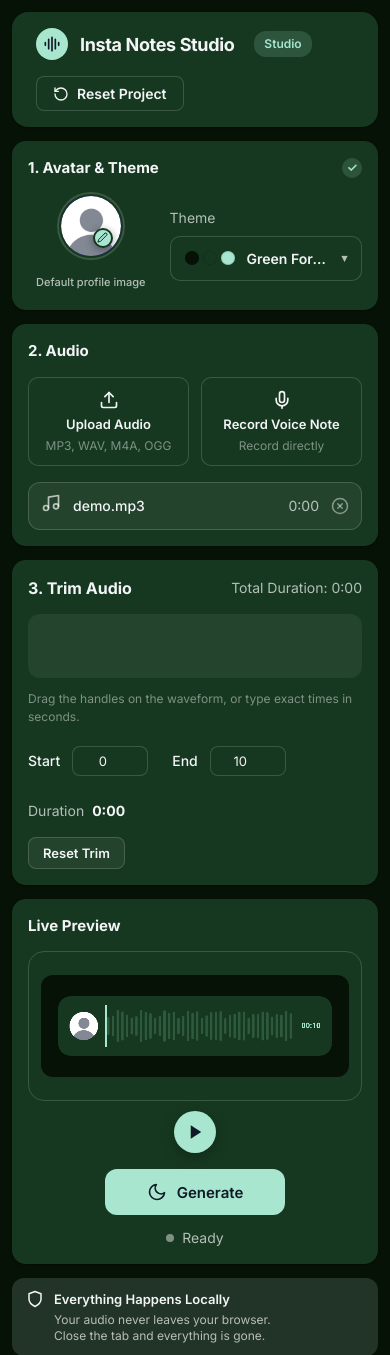
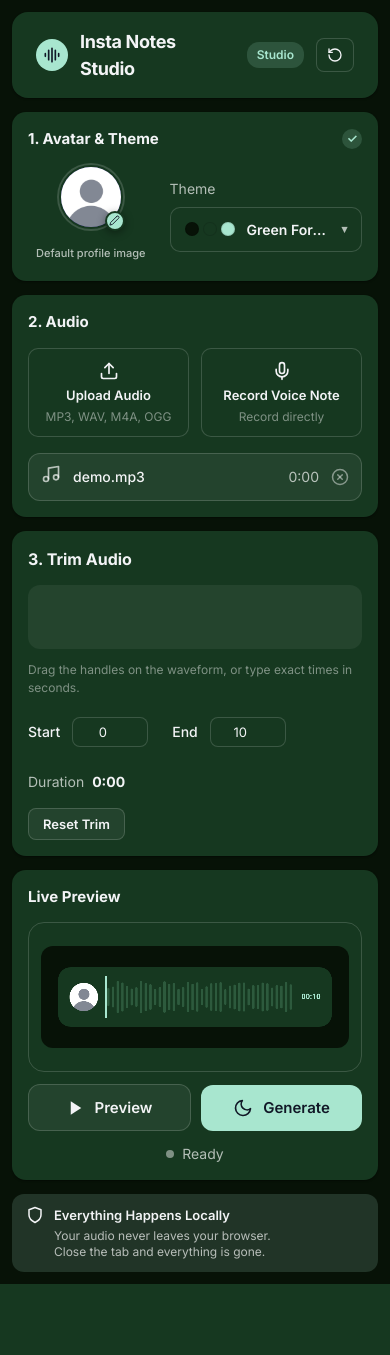
Before and after one commit to mr-velosofy/Insta-Notes, a FastAPI app: page /studio in a window 390 px wide. Shown: the top 1355 px of the page. After the commit the page ends 1284 px from the top, so only its background shows below. Run offline with FastAPI, Linux system fonts and the light colour scheme.

Commit message:
Studio UI polish: header, preview, locks and avatar fixes
- Mobile: keep header in a row so Reset Project stays top-right;
  hide the button text and show the icon only on small screens.
- Preview: replace the round play circle with a text button
  (Preview/Pause label swaps with the icon), placed side-by-side
  with Generate in a centered action row; both share width on mobile.
- Active-file row now locks (opacity + pointer-events none) during
  preview/record/render; remove-file is disabled while busy.
- Audio panel duration shows the full source length instead of the
  trimmed duration; removed the redundant Total Duration line from
  the Trim header and moved its checkmark to the right edge.
- Avatar: removed the simulated face pseudo-elements/eyes and
  overflow clipping; the pencil badge straddles the circle edge at
  -2px (desktop) / -4px (mobile).

```diff
--- a/js/app.js
+++ b/js/app.js
@@ -35,14 +35,16 @@ const els = {
   audioInput: document.getElementById("audio-input"),
   audioInfo: document.getElementById("audio-info"),
   audioDuration: document.getElementById("audio-duration"),
+  activeFile: document.getElementById("active-file"),
   fileRemove: document.getElementById("file-remove"),
   trimWave: document.getElementById("trim-wave"),
-  trimDuration: document.getElementById("trim-duration"),
   trimSelected: document.getElementById("trim-duration-selected"),
   trimStart: document.getElementById("trim-start"),
   trimEnd: document.getElementById("trim-end"),
   trimReset: document.getElementById("trim-reset"),
   playBtn: document.getElementById("play-btn"),
+  playIcon: document.getElementById("play-icon"),
+  playLabel: document.getElementById("play-label"),
   generateBtn: document.getElementById("generate-btn"),
   generateFill: document.getElementById("generate-fill"),
   generateLabel: document.getElementById("generate-label"),
@@ -71,9 +73,10 @@ function cssVar(name, fallback) {
 const PLAY_ICON = `<svg viewBox="0 0 24 24" fill="currentColor"><polygon points="5 3 19 12 5 21 5 3"></polygon></svg>`;
 const PAUSE_ICON = `<svg viewBox="0 0 24 24" fill="currentColor"><rect x="6" y="4" width="4" height="16" rx="1"></rect><rect x="14" y="4" width="4" height="16" rx="1"></rect></svg>`;
 
-/** Swap the play/pause icon on the round preview button. */
+/** Swap the play/pause icon + label on the Preview button. */
 function setPlayLabel(playing) {
-  els.playBtn.innerHTML = playing ? PAUSE_ICON : PLAY_ICON;
+  els.playIcon.innerHTML = playing ? PAUSE_ICON : PLAY_ICON;
+  els.playLabel.textContent = playing ? "Pause" : "Preview";
   els.playBtn.setAttribute("aria-label", playing ? "Pause preview" : "Play preview");
 }
 
@@ -329,7 +332,7 @@ function applyTrim() {
 
   updateTrimUI();
   els.audioInfo.textContent = fileName;
-  els.audioDuration.textContent = fmtTime(currentDuration);
+  els.audioDuration.textContent = fmtTime(sourceBuffer.duration);
 }
 
 function resetTrim() {
@@ -342,8 +345,6 @@ function resetTrim() {
 function updateTrimUI() {
   els.trimStart.value = Math.max(0, +fmtDur(trim.start));
   els.trimEnd.value = +fmtDur(trim.end);
-  const total = sourceBuffer ? fmtTime(sourceBuffer.duration) : "0:00";
-  els.trimDuration.textContent = `Total Duration: ${total}`;
   els.trimSelected.textContent = fmtTime(trim.end - trim.start);
   drawTrimWave();
 }
@@ -859,6 +860,7 @@ const LOCKABLE = [
   els.trimStart,
   els.trimEnd,
   els.trimReset,
+  els.fileRemove,
 ];
 
 /** Disable user-facing controls (avatar, theme, audio, trim) while busy. */
@@ -869,6 +871,7 @@ function setControlsLocked(locked) {
   els.avatarBox.classList.toggle("locked", locked);
   els.themePicker.classList.toggle("locked", locked);
   els.trimWave.classList.toggle("locked", locked);
+  if (els.activeFile) els.activeFile.classList.toggle("locked", locked);
 }
 
 const SOURCE_LOCKABLE = [
@@ -877,6 +880,7 @@ const SOURCE_LOCKABLE = [
   els.trimStart,
   els.trimEnd,
   els.trimReset,
+  els.fileRemove,
 ];
 
 /** Lock audio-source + trim controls while previewing, keeping avatar and
@@ -886,6 +890,7 @@ function setSourceLocked(locked) {
     if (el) el.disabled = locked;
   });
   els.trimWave.classList.toggle("locked", locked);
+  if (els.activeFile) els.activeFile.classList.toggle("locked", locked);
 }
 
 async function runGenerate() {
--- a/styles/studio.css
+++ b/styles/studio.css
@@ -219,7 +219,6 @@ button { cursor: pointer; font-family: inherit; border: none; background: none;
   border-radius: 50%;
   background-color: #312e81; /* Indigo base */
   position: relative;
-  overflow: hidden;
   border: 2px solid var(--card-bg);
   box-shadow: 0 0 0 2px var(--panel-border, #e5e7eb);
   cursor: pointer;
@@ -228,20 +227,6 @@ button { cursor: pointer; font-family: inherit; border: none; background: none;
 }
 .avatar-preview:hover { box-shadow: 0 0 0 2px var(--brand-orange); }
 .avatar-preview.locked { opacity: 0.5; pointer-events: none; }
-
-/* Simulating the avatar face (fallback behind the chosen image) */
-.avatar-preview::after {
-  content: ""; position: absolute; bottom: -10%; left: 50%; transform: translateX(-50%);
-  width: 80%; height: 60%; background-color: #4338ca; border-radius: 50% 50% 0 0;
-}
-.avatar-preview::before {
-  content: ""; position: absolute; top: 25%; left: 50%; transform: translateX(-50%);
-  width: 45%; height: 45%; background-color: #ffedd5; border-radius: 50%; z-index: 1;
-}
-.avatar-eyes {
-  position: absolute; top: 45%; left: 50%; transform: translateX(-50%);
-  width: 30px; height: 8px; background-color: #1e1b4b; border-radius: 10px; z-index: 2;
-}
 
 #avatar-preview {
   position: relative;
@@ -270,11 +255,12 @@ button { cursor: pointer; font-family: inherit; border: none; background: none;
   background-color: var(--accent-soft, rgba(249, 115, 22, 0.12));
 }
 
-/* Pencil overlay on the avatar circle — signals it is customizable. */
+/* Pencil overlay on the avatar circle — straddles the edge, slightly above
+   and to the left of the bottom-right corner. */
 .avatar-edit-badge {
   position: absolute;
-  bottom: 8px;
-  right: 8px;
+  bottom: -2px;
+  right: -2px;
   z-index: 6;
   width: 24px;
   height: 24px;
@@ -500,6 +486,12 @@ button { cursor: pointer; font-family: inherit; border: none; background: none;
 .btn-icon:hover { color: var(--text-main); }
 .btn-icon svg { width: 18px; height: 18px; }
 
+/* The active-file row is disabled while previewing, recording or rendering. */
+.active-file.locked {
+  opacity: 0.5;
+  pointer-events: none;
+}
+
 /* --- Local Privacy Notice --- */
 .privacy-notice {
   background-color: var(--accent-soft, #fff7ed);
@@ -533,27 +525,32 @@ button { cursor: pointer; font-family: inherit; border: none; background: none;
   border-radius: 12px;
 }
 
-/* Play button sits in its own centered row below the preview stage. */
-.preview-controls {
+/* Preview + Generate buttons sit side-by-side in a centered row. */
+.action-row {
   display: flex;
   justify-content: center;
-  margin-top: 14px;
+  align-items: center;
+  gap: 14px;
+  margin-top: 16px;
 }
-.play-btn {
-  width: 52px;
-  height: 52px;
-  background-color: var(--btn-primary-bg, #111);
-  color: var(--btn-primary-fg, white);
-  border-radius: 50%;
+.btn-preview {
   display: flex;
   align-items: center;
   justify-content: center;
-  box-shadow: 0 4px 14px rgba(0, 0, 0, 0.25);
-  transition: transform 0.2s, background-color 0.2s;
+  gap: 10px;
+  min-width: 220px;
+  background-color: var(--btn-bg-light);
+  color: var(--text-main);
+  border: 1px solid var(--panel-border);
+  padding: 14px 40px;
+  border-radius: 12px;
+  font-size: 1rem;
+  font-weight: 600;
+  transition: background-color 0.2s, transform 0.2s;
 }
-.play-btn:hover:not(:disabled) { transform: scale(1.08); background-color: var(--btn-primary-hover, #000); }
-.play-btn svg { width: 22px; height: 22px; margin-left: 2px; }
-.play-btn:disabled { opacity: 0.5; cursor: not-allowed; }
+.btn-preview:hover:not(:disabled) { background-color: var(--btn-bg-hover); transform: translateY(-1px); }
+.btn-preview svg { width: 18px; height: 18px; }
+.btn-preview:disabled { opacity: 0.5; cursor: not-allowed; }
 
 /* --- Trim Audio Panel --- */
 .trim-panel-header {
@@ -563,7 +560,6 @@ button { cursor: pointer; font-family: inherit; border: none; background: none;
   margin-bottom: 24px;
 }
 .trim-title { font-size: 1rem; font-weight: 700; }
-.trim-total { font-size: 0.875rem; color: var(--text-muted); }
 
 .trimmer-container {
   position: relative;
@@ -641,11 +637,6 @@ button { cursor: pointer; font-family: inherit; border: none; background: none;
 .btn-secondary:disabled { opacity: 0.5; cursor: not-allowed; }
 
 /* --- Generate Button (inside the Live Preview panel) --- */
-.generate-row {
-  display: flex;
-  justify-content: center;
-  margin-top: 16px;
-}
 .btn-generate {
   position: relative;
   display: flex;
@@ -798,7 +789,9 @@ button { cursor: pointer; font-family: inherit; border: none; background: none;
   body { padding: 12px; overflow-x: hidden; }
   .trim-inputs { flex-direction: column; gap: 16px; align-items: flex-start; }
   .input-group-row { flex-wrap: wrap; }
-  .header { flex-direction: column; gap: 16px; align-items: flex-start; }
+  .header { gap: 12px; align-items: center; }
+  #reset-btn { padding: 8px 10px; }
+  .reset-text { display: none; }
 
   /* Compact, always-expanded layout (no collapsible panels on mobile) with
      smaller controls so everything fits without scrolling gymnastics. */
@@ -808,7 +801,7 @@ button { cursor: pointer; font-family: inherit; border: none; background: none;
   .app-container { gap: 14px; }
   .avatar-theme-section { gap: 16px; }
   .avatar-preview { width: 64px; height: 64px; }
-  .avatar-edit-badge { width: 20px; height: 20px; }
+  .avatar-edit-badge { width: 20px; height: 20px; bottom: -4px; right: -4px; }
   .avatar-edit-badge svg { width: 11px; height: 11px; }
   .avatar-label { font-size: 0.6875rem; }
 
@@ -823,14 +816,12 @@ button { cursor: pointer; font-family: inherit; border: none; background: none;
   .privacy-text p { font-size: 0.75rem; line-height: 1.35; }
 
   .preview-container { padding: 12px; min-height: 150px; }
-  .preview-controls { margin-top: 10px; }
-  .play-btn { width: 42px; height: 42px; }
-  .play-btn svg { width: 18px; height: 18px; }
+  .action-row { gap: 10px; margin-top: 12px; }
+  .btn-preview, .btn-generate { flex: 1; min-width: 0; padding: 13px 16px; font-size: 0.9375rem; }
+  .btn-preview svg { width: 18px; height: 18px; }
 
   .trim-panel-header { margin-bottom: 14px; }
   .trimmer-container { height: 64px; padding: 0 12px; }
   .time-input { width: 76px; padding: 6px 10px; font-size: 0.8125rem; }
   .btn-secondary { padding: 7px 14px; font-size: 0.8125rem; }
-
-  .btn-generate { padding: 13px 28px; font-size: 0.9375rem; min-width: 180px; }
 }
--- a/templates/studio.html
+++ b/templates/studio.html
@@ -32,7 +32,7 @@
                     <path d="M3 12a9 9 0 1 0 9-9 9.75 9.75 0 0 0-6.74 2.74L3 8"></path>
                     <path d="M3 3v5h5"></path>
                 </svg>
-                Reset Project
+                <span class="reset-text">Reset Project</span>
             </button>
         </header>
 
@@ -45,7 +45,6 @@
 
                     <div class="avatar-selector">
                         <div id="avatar-box" class="avatar-preview" title="Drop an image or click to browse">
-                            <div class="avatar-eyes"></div>
                             <img id="avatar-preview" src="/assets/insta-default.jpg" alt="Avatar preview" />
                             <div class="avatar-edit-badge">
                                 <svg viewBox="0 0 24 24" fill="none" stroke="currentColor" stroke-width="2" stroke-linecap="round" stroke-linejoin="round">
@@ -91,7 +90,7 @@
                 </div>
                 <input id="audio-input" type="file" accept="audio/*" hidden />
 
-                <div class="active-file">
+                <div class="active-file" id="active-file">
                     <div class="file-info">
                         <div class="file-icon">
                             <svg viewBox="0 0 24 24" fill="none" stroke="currentColor" stroke-width="2" stroke-linecap="round" stroke-linejoin="round">
@@ -118,8 +117,8 @@
             <!-- Trim Audio -->
             <div class="panel panel-trim">
                 <div id="step-trim" class="trim-panel-header">
-                    <h2 class="trim-title">3. Trim Audio <span class="step-check">✓</span></h2>
-                    <span id="trim-duration" class="trim-total">Total Duration: 0:00</span>
+                    <h2 class="trim-title">3. Trim Audio</h2>
+                    <span class="step-check">✓</span>
                 </div>
 
                 <div class="trimmer-container">
@@ -155,15 +154,13 @@
                     <canvas id="scene" width="1080" height="360" aria-label="Preview scene"></canvas>
                 </div>
 
-                <div class="preview-controls">
-                    <button id="play-btn" class="play-btn" type="button" aria-label="Play preview" disabled>
-                        <svg viewBox="0 0 24 24" fill="currentColor">
+                <div class="action-row">
+                    <button id="play-btn" class="btn-preview" type="button" aria-label="Play preview" disabled>
+                        <svg id="play-icon" viewBox="0 0 24 24" fill="currentColor">
                             <polygon points="5 3 19 12 5 21 5 3"></polygon>
                         </svg>
+                        <span id="play-label">Preview</span>
                     </button>
-                </div>
-
-                <div class="generate-row">
                     <button id="generate-btn" class="btn-generate" type="button" disabled>
                         <span id="generate-fill" class="generate-fill" aria-hidden="true"></span>
                         <svg viewBox="0 0 24 24" fill="none" stroke="currentColor" stroke-width="2" stroke-linecap="round" stroke-linejoin="round">
```
